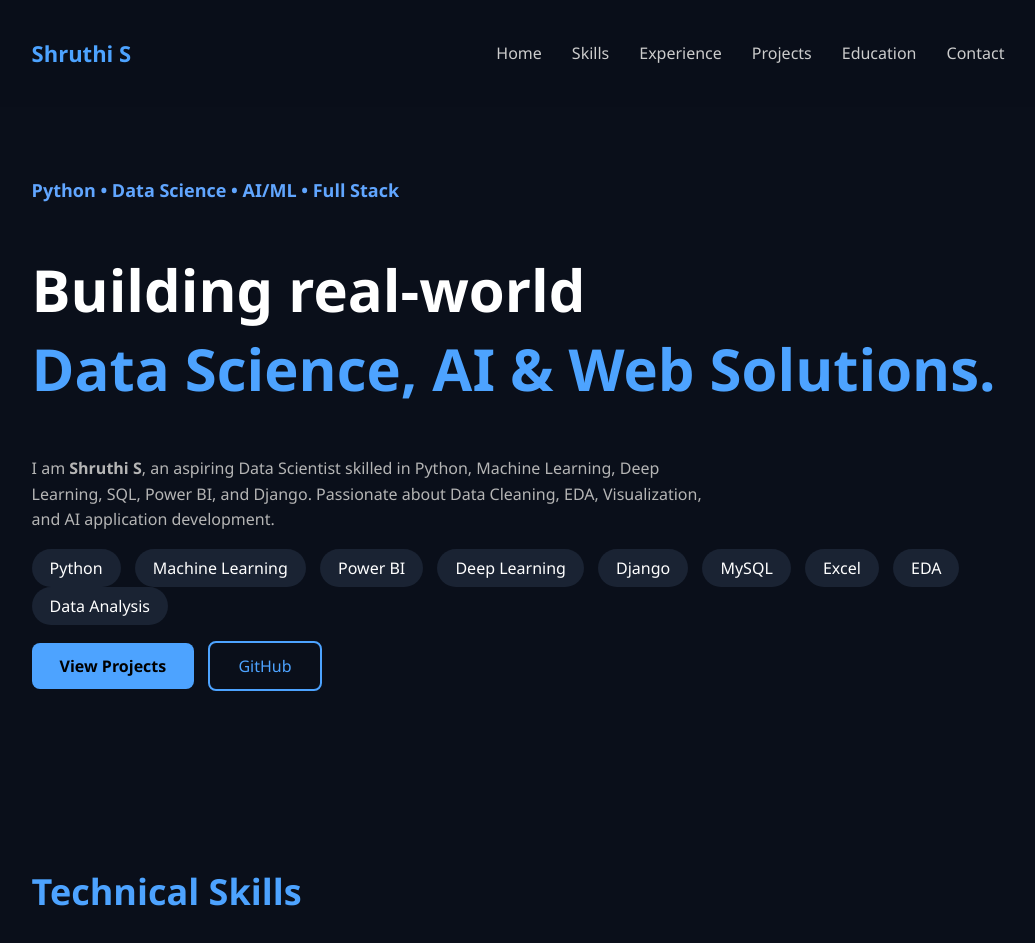
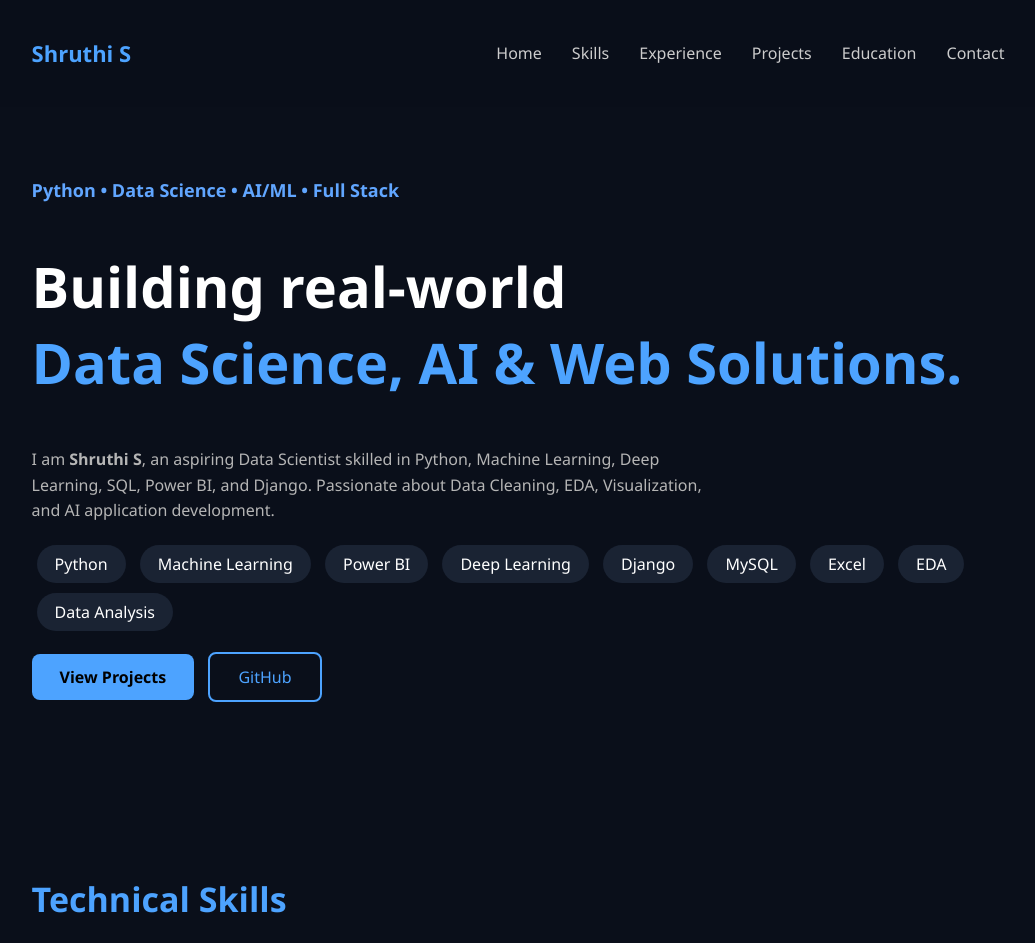
Before and after one commit to Shruthi1248/Shruthi1248.github.io, a plain HTML site: page index.html in a window 1280 px wide. Shown: the top 943 px of the page, without its empty margins (122-1157 px from the left). Drawn offline with Linux system fonts and the light colour scheme; no server answers.

Commit message:
Update styles.css

```diff
--- a/styles.css
+++ b/styles.css
@@ -14,7 +14,7 @@ header {
     width: 100%;
     position: fixed;
     top: 0;
-    background: rgba(10, 15, 26, 0.75);
+    background: rgba(10, 15, 26, 0.85);
     backdrop-filter: blur(10px);
     z-index: 100;
 }
@@ -54,7 +54,7 @@ nav ul li a {
 }
 
 .title {
-    font-size: 58px;
+    font-size: 56px;
     font-weight: bold;
 }
 
@@ -64,7 +64,7 @@ nav ul li a {
 
 .subtitle {
     max-width: 700px;
-    margin-top: 20px;
+    margin-top: 15px;
     color: #b5b5b5;
     line-height: 1.6;
 }
@@ -73,7 +73,7 @@ nav ul li a {
     background: #1a2333;
     padding: 8px 18px;
     border-radius: 20px;
-    margin-right: 10px;
+    margin: 5px;
     display: inline-block;
 }
 
@@ -103,7 +103,7 @@ nav ul li a {
 .skills h2,
 .projects h2,
 .contact h2 {
-    font-size: 36px;
+    font-size: 34px;
     color: #4DA3FF;
 }
 
```
